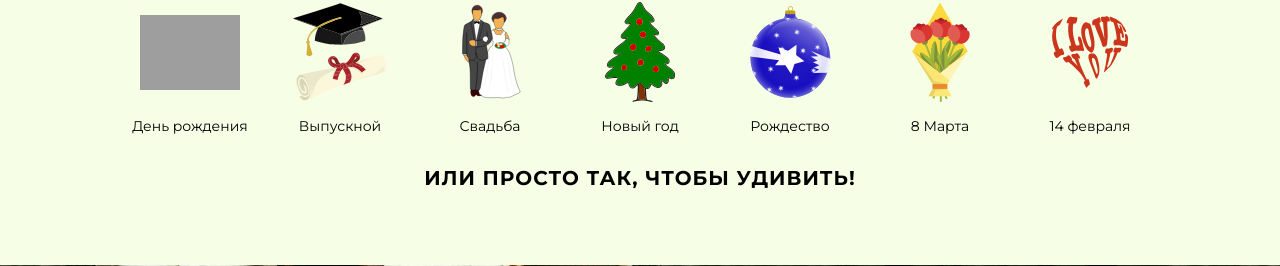
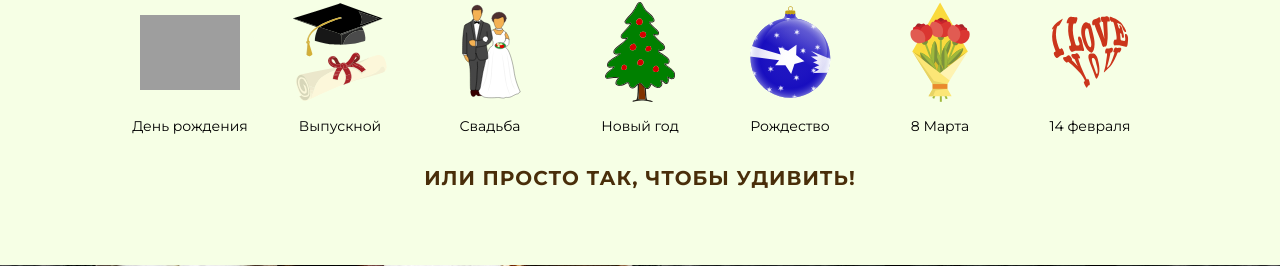
Before and after one commit to DmBand/landing, a Django app: page / in a window 1280 px wide. Shown: the part 1530-1796 px from the top of the page. Run offline with Django 4.2, Linux system fonts and the light colour scheme; data that the repository does not hold is empty; some libraries are stand-ins or nearby versions; some web fonts are replaced; grey boxes are pictures that could not be loaded.

Commit message:
new text color

```diff
--- a/landing_app/static/landing_app/css/styles.css
+++ b/landing_app/static/landing_app/css/styles.css
@@ -571,6 +571,7 @@ html, body {
 }
 
 .holiday-text2 {
+    color: #492e0a;
     margin-top: 15px;
     font-size: 20px;
     text-transform: uppercase;
```
